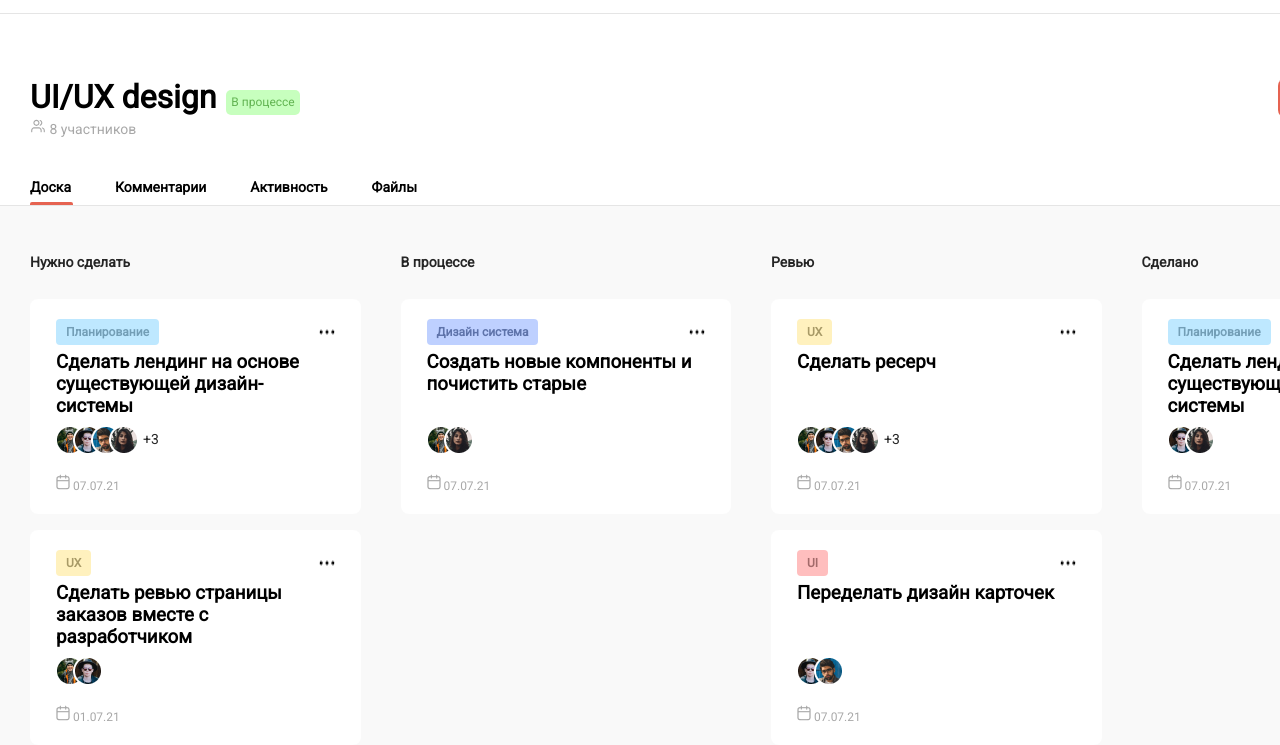
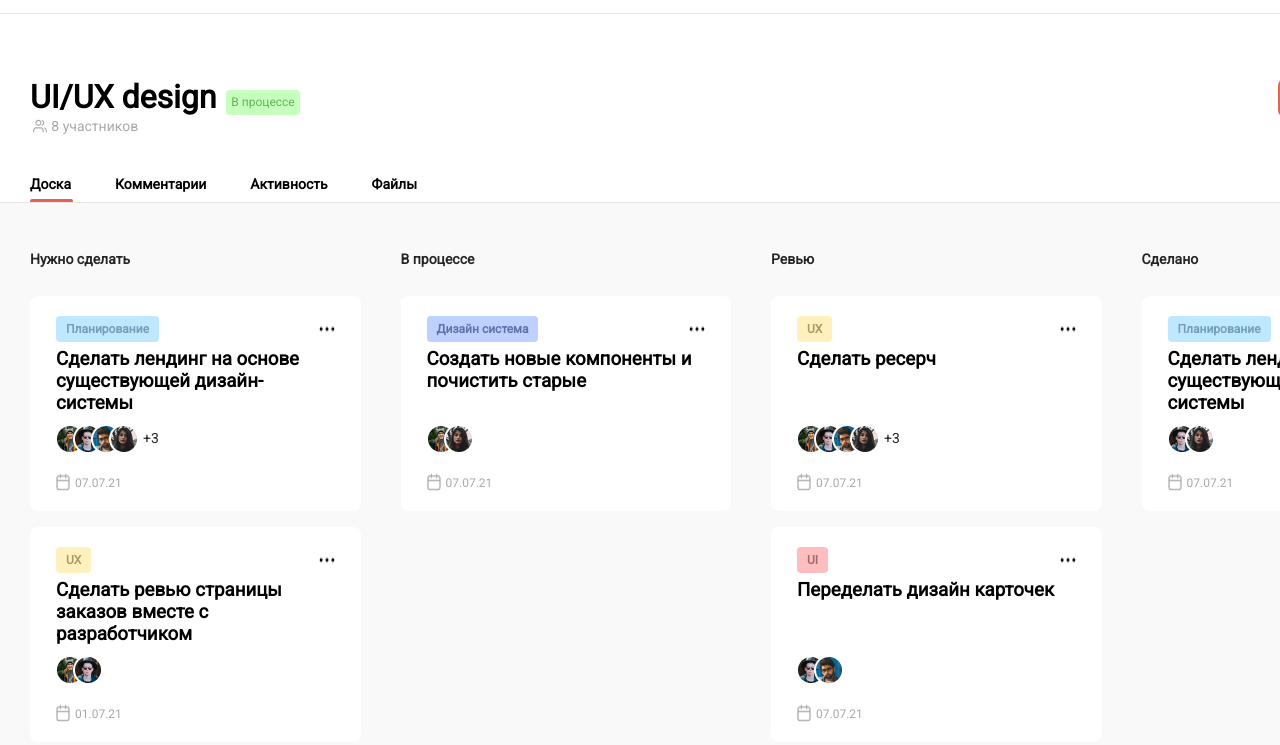
Before and after one commit to Natashki/You.Do, a plain HTML site: page index.html in a window 1280 px wide. Shown: the part 55-800 px from the top of the page. Drawn offline with Linux system fonts and the light colour scheme.

Commit message:
fix: fixed count employee and date-stapm

```diff
--- a/index.html
+++ b/index.html
@@ -45,7 +45,7 @@
             </div>
             <div class="count_user">
                 <img class="icon_user" src="img/users-01.svg">
-                8 участников
+                <div class="count_user_text">8 участников</div>
             </div>
 
             <div class="tab">
@@ -81,7 +81,7 @@
                             </div>
                             <div class="date_stamp">
                                 <img class="icon_calendar" src="img/calendar.png">
-                                07.07.21
+                                <div class="date">07.07.21</div>
                             </div>
                         </div>
 
@@ -102,7 +102,7 @@
                             </div>
                             <div class="date_stamp">
                                 <img class="icon_calendar" src="img/calendar.png">
-                                01.07.21
+                                <div class="date">01.07.21</div>
                             </div>
                         </div>
 
@@ -125,7 +125,7 @@
                             </div>
                             <div class="date_stamp">
                                 <img class="icon_calendar" src="img/calendar.png">
-                                07.07.21
+                                <div class="date">07.07.21</div>
                             </div>
                         </div>
                     </div>
@@ -150,7 +150,7 @@
                             </div>
                             <div class="date_stamp">
                                 <img class="icon_calendar" src="img/calendar.png">
-                                07.07.21
+                                <div class="date">07.07.21</div>
                             </div>
                         </div>
 
@@ -171,7 +171,7 @@
                             </div>
                             <div class="date_stamp">
                                 <img class="icon_calendar" src="img/calendar.png">
-                                07.07.21
+                                <div class="date">07.07.21</div>
                             </div>
                         </div>
                     </div>
@@ -193,7 +193,7 @@
                             </div>
                             <div class="date_stamp">
                                 <img class="icon_calendar" src="img/calendar.png">
-                                07.07.21
+                                <div class="date">07.07.21</div>
                             </div>
                         </div>
 
@@ -217,7 +217,7 @@
                             </div>
                             <div class="date_stamp">
                                 <img class="icon_calendar" src="img/calendar.png">
-                                07.07.21
+                                <div class="date">07.07.21</div>
                             </div>
                         </div>
                     </div>
--- a/style/style.css
+++ b/style/style.css
@@ -126,7 +126,7 @@ input:focus{
 }
 
 .status_project{
-    border-radius: 5px;
+    border-radius: 4px;
     height: 20px;
     padding: 5px 5px 0 5px;
     margin-left: 10px;
@@ -160,6 +160,8 @@ input:focus{
 }
 
 .count_user{
+    display: flex;
+    width: 110px;
     margin-left: 30px;
     color: #A8A8A8;
     font-family: 'Roboto', sans-serif;
@@ -285,12 +287,20 @@ li{
 }
 
 .date_stamp{
+    display: flex;
+    width: 50px;
     font-family: 'Roboto', sans-serif;
     font-style: normal;
     font-weight: 400;
     font-size: 12px;
     line-height: 120%;
     color: #A8A8A8;
+    margin: 0;
+}
+
+.date{
+    margin-left: 5px;
+    padding-top: 3px;
 }
 
 .task{
```
